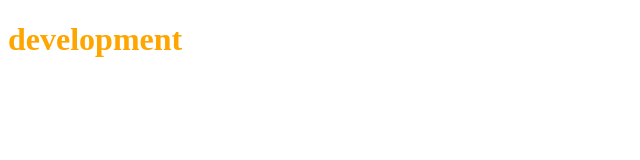
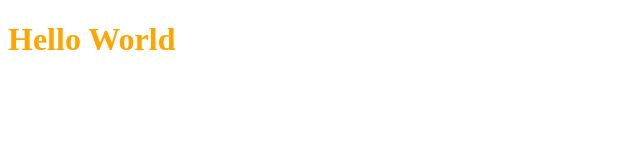
Before and after one commit to huseyn/twitter, a React app: page / in a window 1280 px wide. Shown: the top 160 px of the page, without its empty margins (0-640 px from the left). Built offline with nearby package versions, Linux system fonts and the light colour scheme.

Commit message:
Add styled-component to project

```diff
--- a/src/App/App.css
+++ /dev/null
@@ -1,3 +0,0 @@
-h1 {
-    color: orange;
-}
--- a/src/App/App.tsx
+++ b/src/App/App.tsx
@@ -1,8 +1,13 @@
 import React from "react";
-import "./App.css";
+
+import { StyledApp } from "./StyledApp";
 
 const App = () => {
-  return <h1>{process.env.NODE_ENV}</h1>;
+  return (
+    <StyledApp>
+      <h1>Hello World</h1>
+    </StyledApp>
+  );
 };
 
 export default App;
--- /dev/null
+++ b/src/App/StyledApp.tsx
@@ -0,0 +1,5 @@
+import styled from "styled-components";
+
+export const StyledApp = styled.div`
+  color: orange;
+`;
```
Also changed, not shown: package.json (+6 -1 lines), 2 other files (tests, documents, lock files or other folders).
